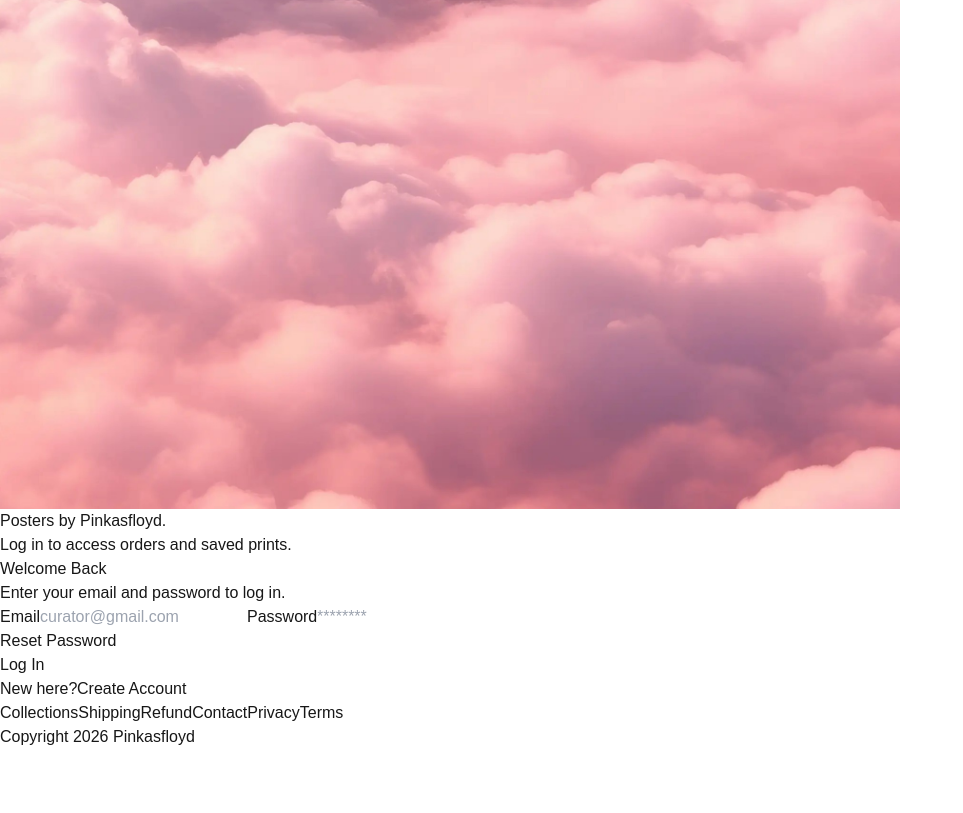
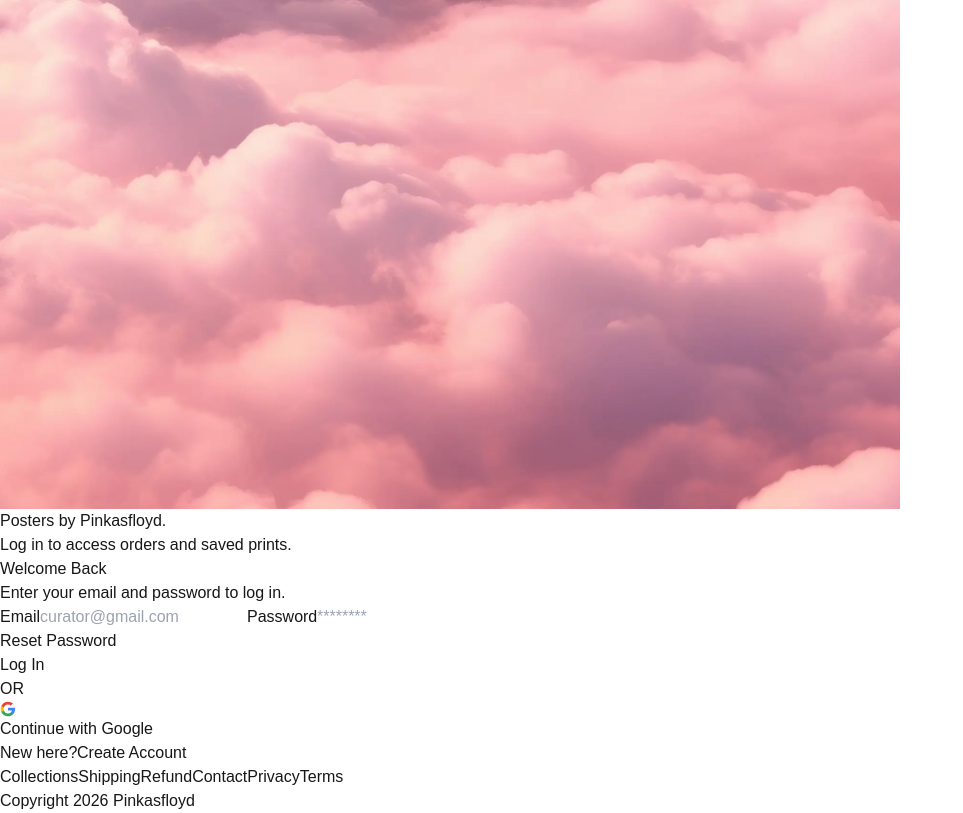
Before and after one commit to Dishan18/PinkasFloyd, a Next.js app: page /account in a window 1280 px wide. Shown: the part 1009-1822 px from the top of the page, without its empty margins (0-963 px from the left). Before the commit the page ends 1758 px from the top, so only its background shows below. Built offline with nearby package versions, Linux system fonts and the light colour scheme; no server answers.

Commit message:
added google login

```diff
--- a/app/account/page.tsx
+++ b/app/account/page.tsx
@@ -175,6 +175,24 @@
 
 		if (!signUpRes.data.session) {
 			setNeedsVerification(true);
+		}
+	}
+
+	async function handleGoogleLogin() {
+		setError(null);
+		const { error } = await supabase.auth.signInWithOAuth({
+			provider: "google",
+			options: {
+				redirectTo: `${window.location.origin}/account`,
+				queryParams: {
+					access_type: "offline",
+					prompt: "select_account",
+				},
+			},
+		});
+		if (error) {
+			console.error(error);
+			setError(error.message);
 		}
 	}
 
@@ -368,6 +386,29 @@
 															: "Send Reset Link"}
 												</button>
 
+												{mode !== "forgot" && (
+													<>
+														<div className="flex items-center gap-4 my-6">
+															<div className="h-px flex-1 bg-white/10" />
+															<span className="font-sans text-[10px] uppercase tracking-[0.2rem] text-white/50">OR</span>
+															<div className="h-px flex-1 bg-white/10" />
+														</div>
+														<button
+															type="button"
+															onClick={handleGoogleLogin}
+															className="w-full py-4 border border-white/20 bg-transparent text-white font-sans text-[11px] uppercase tracking-[0.2rem] hover:bg-white/5 transition-colors flex items-center justify-center gap-3"
+														>
+															<svg width="16" height="16" viewBox="0 0 24 24" fill="none" xmlns="http://www.w3.org/2000/svg">
+																<path d="M22.56 12.25c0-.78-.07-1.53-.2-2.25H12v4.26h5.92c-.26 1.37-1.04 2.53-2.21 3.31v2.77h3.57c2.08-1.92 3.28-4.74 3.28-8.09z" fill="#4285F4"/>
+																<path d="M12 23c2.97 0 5.46-.98 7.28-2.66l-3.57-2.77c-.98.66-2.23 1.06-3.71 1.06-2.86 0-5.29-1.93-6.16-4.53H2.18v2.84C3.99 20.53 7.7 23 12 23z" fill="#34A853"/>
+																<path d="M5.84 14.09c-.22-.66-.35-1.36-.35-2.09s.13-1.43.35-2.09V7.07H2.18C1.43 8.55 1 10.22 1 12s.43 3.45 1.18 4.93l2.85-2.22.81-.62z" fill="#FBBC05"/>
+																<path d="M12 5.38c1.62 0 3.06.56 4.21 1.64l3.15-3.15C17.45 2.09 14.97 1 12 1 7.7 1 3.99 3.47 2.18 7.07l3.66 2.84c.87-2.6 3.3-4.53 6.16-4.53z" fill="#EA4335"/>
+															</svg>
+															Continue with Google
+														</button>
+													</>
+												)}
+
 												<div className="text-center">
 													<span className="font-sans text-sm text-white/65">
 														{mode === "login"
```
Also changed, not shown: app/utils/animations.ts (+5 -5 lines).
